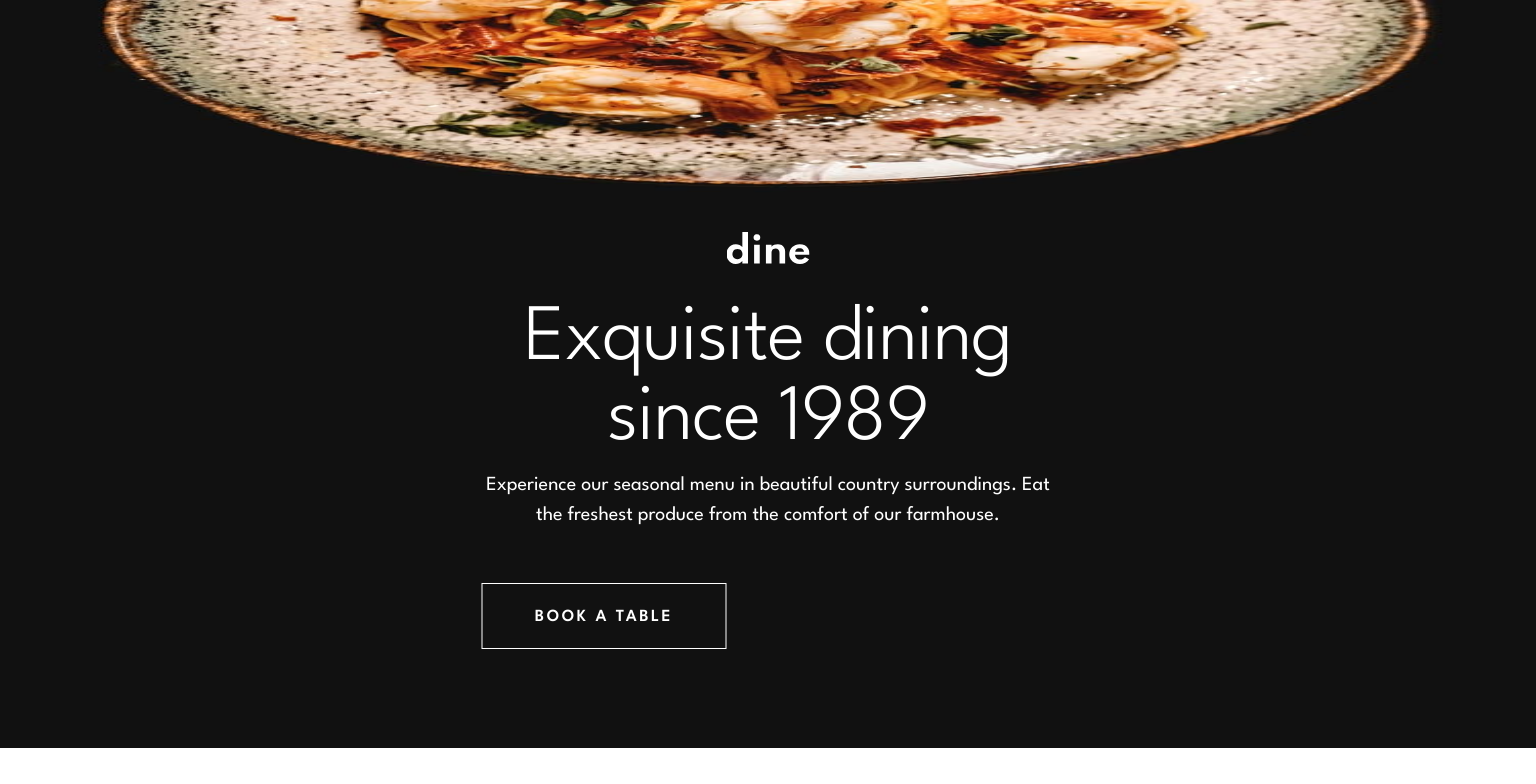
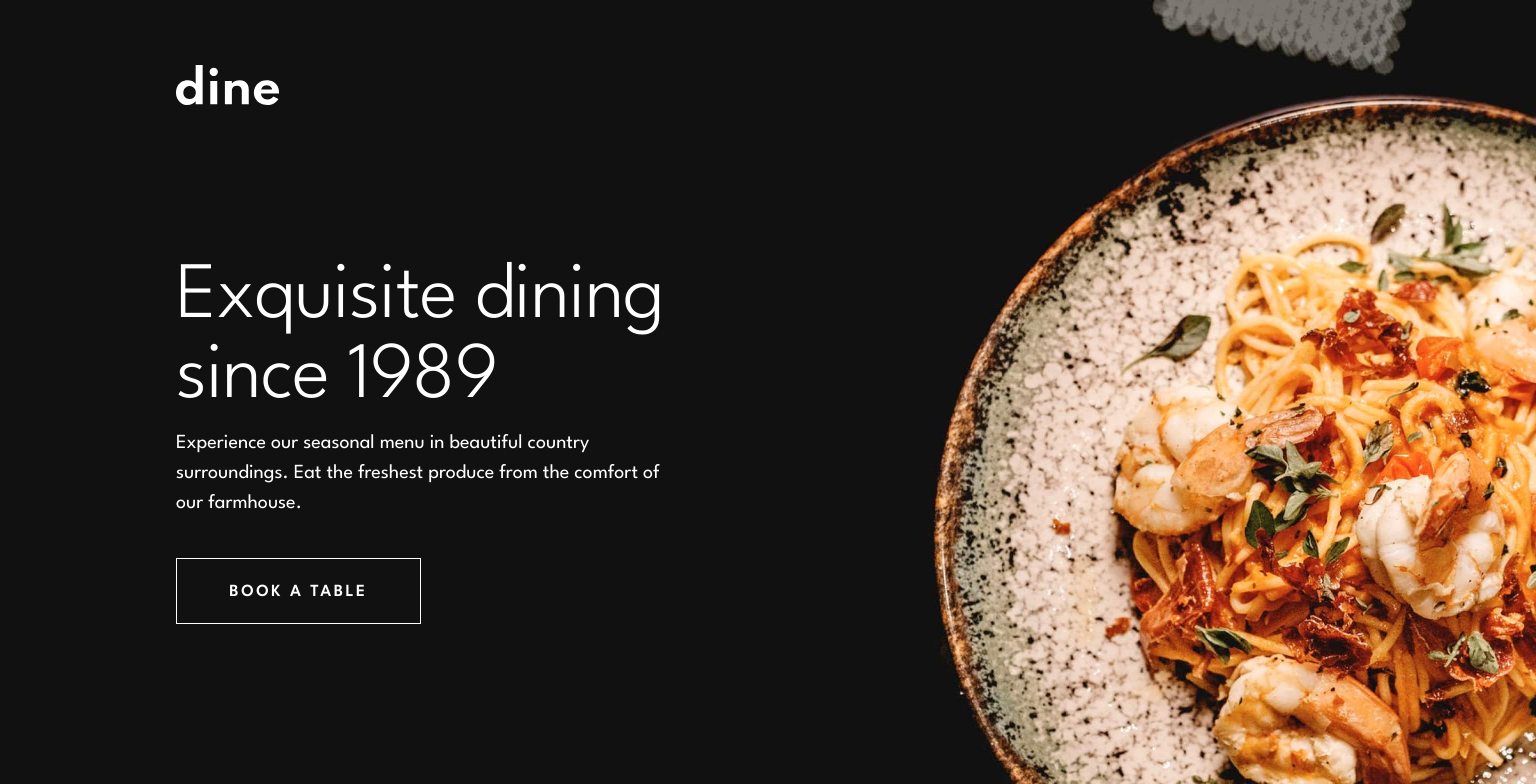
Before and after one commit to jake4369/frontend-mentor-intermediate, a Next.js app in the folder dine-restaurant/: page / in a window 1536 px wide. Shown: the top 784 px of the page. Built offline with nearby package versions, Linux system fonts and the light colour scheme.

Commit message:
Hero styles

```diff
--- a/dine-restaurant/components/Hero/styles.css
+++ b/dine-restaurant/components/Hero/styles.css
@@ -25,3 +25,49 @@
   color: #fff;
   margin-bottom: 3.3125rem;
 }
+
+@media (min-width: 48rem) {
+  .hero {
+    height: 62rem;
+    background-image: url("./../../public/assets/homepage/hero-bg-tablet@2x.jpg");
+  }
+
+  .hero__text-content {
+    top: 23.375rem;
+    width: 89.7135416667%;
+  }
+
+  .hero__logo {
+    width: 6.4375rem;
+    height: 2.5rem;
+    margin: 0 auto 2.375rem;
+  }
+
+  .hero__text-content p {
+    margin-bottom: 3.25rem;
+  }
+}
+
+@media (min-width: 90rem) {
+  .hero {
+    height: 51.25rem;
+    background-image: url("./../../public/assets/homepage/hero-bg-desktop@2x.jpg");
+  }
+
+  .hero__text-content {
+    top: 4.0625rem;
+    left: 11.4583333333%;
+    transform: unset;
+    width: 35.2777777778%;
+    max-width: 31.75rem;
+    text-align: left;
+  }
+
+  .hero__logo {
+    margin: 0 0 9.5625rem;
+  }
+
+  .hero__text-content p {
+    margin-bottom: 2.5rem;
+  }
+}
```
